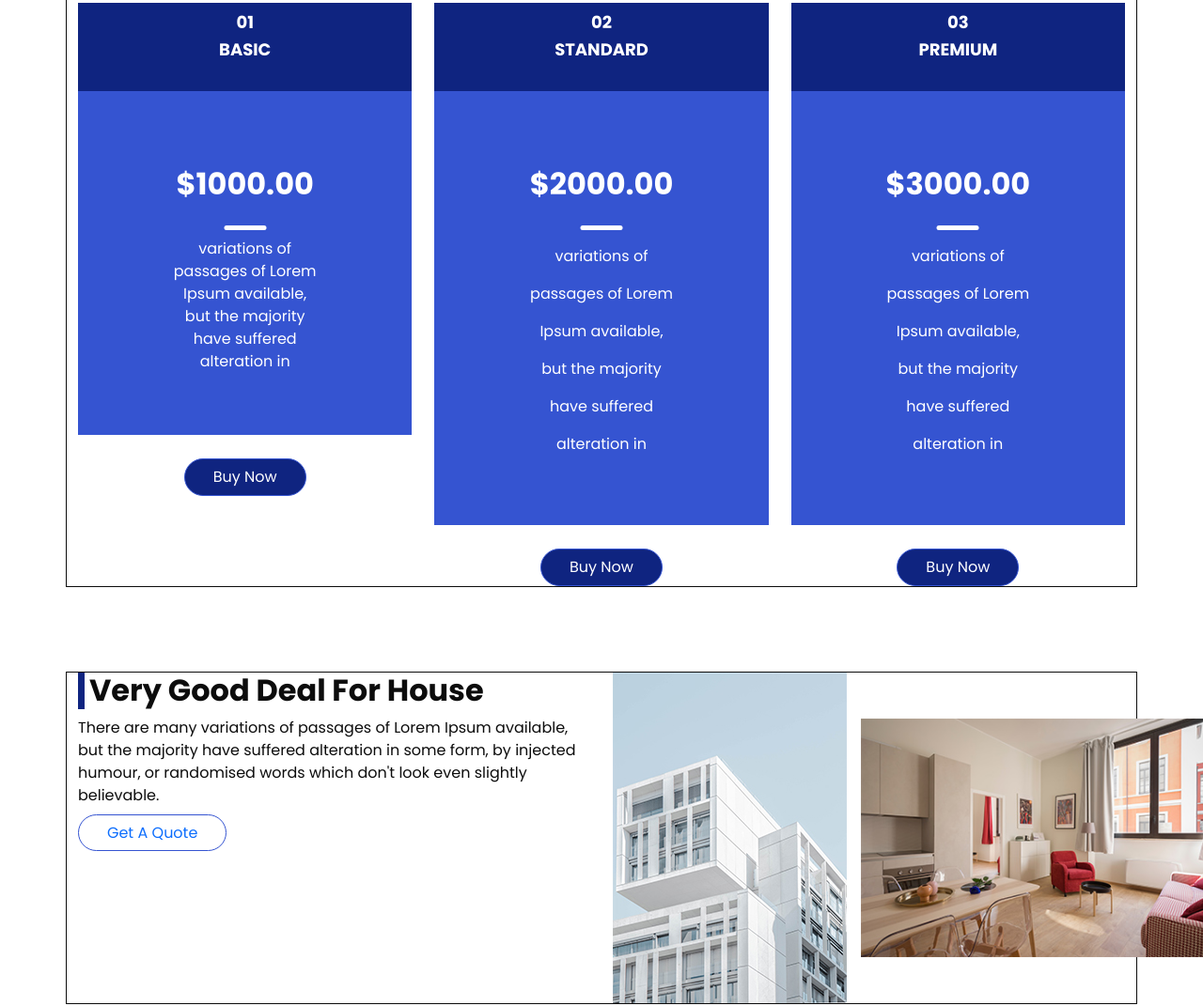
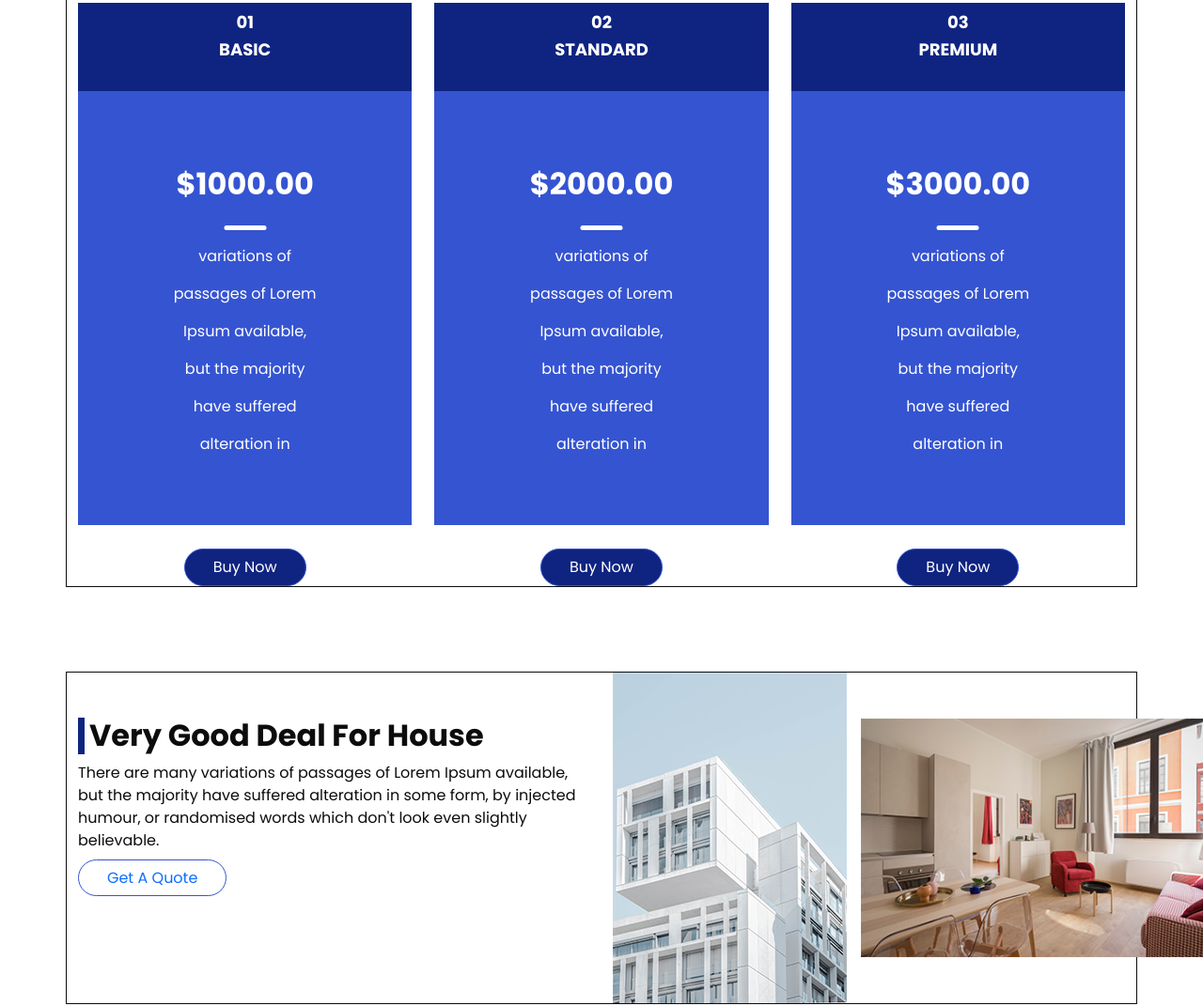
Before and after one commit to MehakCoder/construction, a plain HTML site: page index.html in a window 1280 px wide. Shown: the part 2223-3294 px from the top of the page at 94% size. Drawn offline with Linux system fonts and the light colour scheme.

Commit message:
add new  title in file

```diff
--- a/index.html
+++ b/index.html
@@ -245,7 +245,7 @@
                         </div>
                         <div class="content-box text-center">
                             <h2>$1000.00</h2>
-                            variations of<br>
+                           <p>variations of<br>
                             passages of Lorem<br>
                             Ipsum available,<br>
                             but the majority<br>
@@ -256,6 +256,7 @@
                             <a href="">Buy Now</a>
                         </div>
                     </div>
+
                     <div class="col-md-4">
                         <div class="price-box text-center">
                             <h3>02</h3>
@@ -302,7 +303,7 @@
         <div class="container">
             <div class="row">
                 <div class="col-md-6">
-                    <div class="header-container">
+                    <div class="header-container mt-5">
                         <h2>Very Good Deal For House</h2>
                         <p>There are many variations of passages of Lorem Ipsum available, but the majority have
                             suffered
@@ -330,7 +331,7 @@
     <!-- Deal : the end -->
     <!-- Features start -->
     <section class="Features">
-        <div class="container">
+        <div class="container ">
             <div class="row">
                 <div class="col-lg-12 text-center">
                     <h2>Why Choose Us</h2>
```
